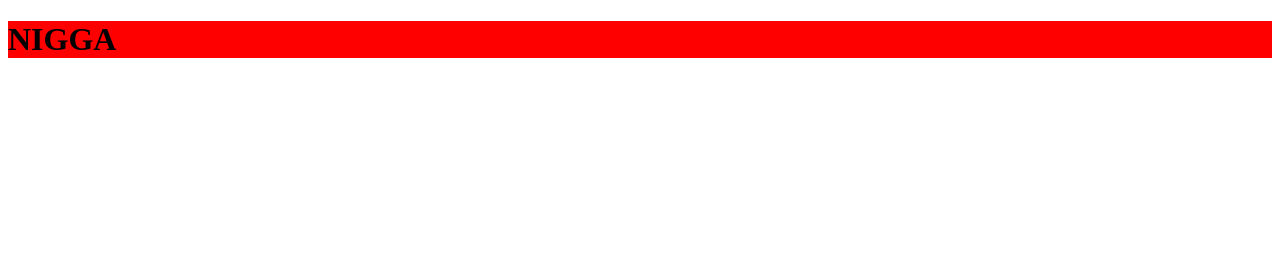
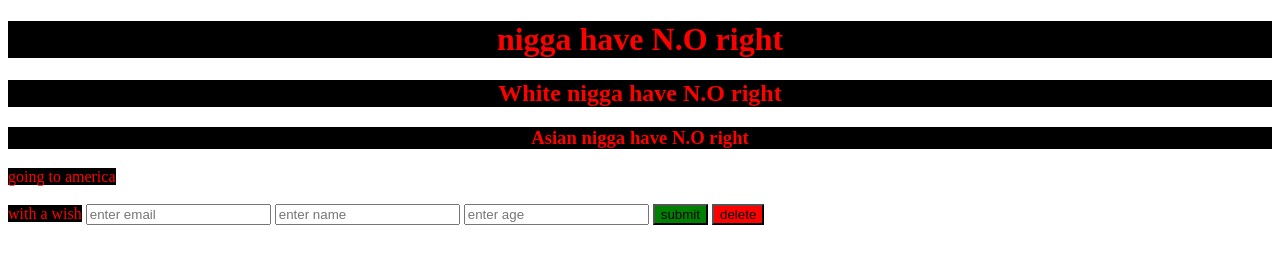
Before and after one commit to Frrz23/Practise_JS, a plain HTML site: page index.html in a window 1280 px wide. Drawn offline with Linux system fonts and the light colour scheme.

Commit message:
DOM manupulation

```diff
--- a/index.html
+++ b/index.html
@@ -4,10 +4,23 @@
     <meta charset="UTF-8">
     <meta name="viewport" content="width=device-width, initial-scale=1.0">
     <title>Document</title>
-    <script src="index.js"></script>
     <link rel="stylesheet" href="index.css">
 </head>
 <body>
-    <h1>NIGGA</h1>
+    <h1 id="one">NIGGA</h1>
+    <h2 class="two">White nigga</h2>
+    <h3 class="two">Asian nigga</h3>
+    <span >going to america</span><br><br>
+    <span >with a wish</span>
+
+    <input type="text" placeholder="enter email" name="email">
+    <input type="text" placeholder="enter name" name="name">
+    <input type="text" placeholder="enter age" name="age">
+
+    <button id="submit" onclick="task()">submit</button>
+    <button class="delete">delete</button>
+
+
+    <script src="index.js"></script>
 </body>
 </html>
--- a/index.js
+++ b/index.js
@@ -266,3 +266,88 @@
 
 // console.log(person.address.city);
 // person.greet();
+
+
+
+// function myfunc(){
+//     let x=prompt("enter fno");
+//     let y=prompt("enter lno");
+//     let result=Number(x)+Number(y);
+//     if(result){
+//         alert(`sum of two integers is: ${result}`);
+//     }
+// }
+
+// myfunc();
+
+///scopiing///
+
+// function myfunc(){
+// if(true){
+// var x=10;
+// let y=20;
+// const z=30;
+// console.log(y);
+// console.log(z);
+// }
+// console.log(x);
+// }
+// myfunc();
+
+
+///DOM///
+
+let result=document.getElementById("one");
+result.innerText="nigga have N.O right ";
+result.style.backgroundColor="black";
+result.style.color="red";
+result.style.textAlign="center";
+
+
+let output=document.getElementsByClassName("two")[0];
+output.innerText="White nigga have N.O right ";
+output.style.backgroundColor="black";
+output.style.color="red";
+output.style.textAlign="center";
+
+
+let ans=document.getElementsByClassName("two");
+ans[1].innerText="Asian nigga have N.O right ";
+ans[1].style.backgroundColor="black";
+ans[1].style.color="red";
+ans[1].style.textAlign="center";
+
+
+let show=document.getElementsByTagName("span");
+
+show[0].style.backgroundColor="black";
+show[0].style.color="red";
+show[0].style.textAlign="center";
+
+let x=document.getElementsByTagName("span");
+
+x[1].style.backgroundColor="black";
+x[1].style.color="red";
+x[1].style.textAlign="center";
+
+
+let j = document.getElementById("submit");
+let k = document.querySelector(".delete");
+
+j.style.backgroundColor="green";
+k.style.backgroundColor="red";
+
+k.setAttribute("class","meroclass");
+console.log(k.getAttribute("class"));
+
+function task(){
+let display = document.createElement("div");
+display.innerHTML="this is example";
+document.body.prepend(display);
+}
+
+
+k.onclick = function ntask(){
+    let h1=document.querySelector("h1");
+    h1.remove();
+}
```
